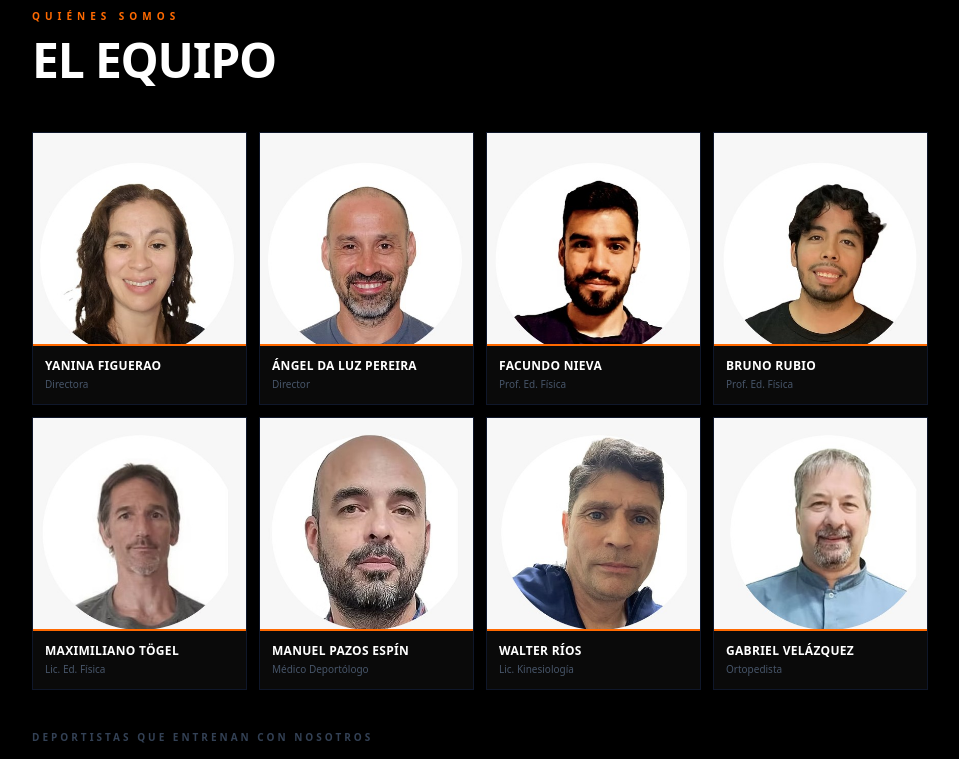
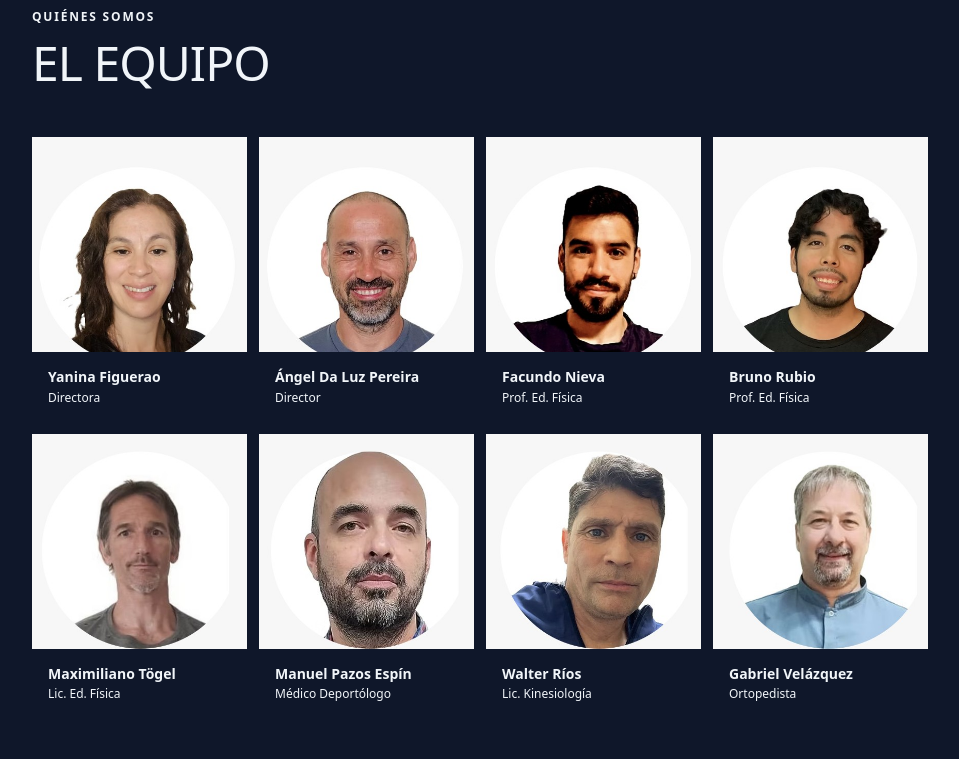
Before and after one commit to josedaluzp/hsp70-gestion, a React (Vite) app in the folder frontend/: page / in a window 1280 px wide. Shown: the part 3100-3859 px from the top of the page, without its empty margins (160-1119 px from the left). Built offline with nearby package versions, Linux system fonts and the light colour scheme; no server answers.

Commit message:
feat: redesign Equipo to amp info cards on ash-gray (DESIGN.md)

```diff
--- a/frontend/src/components/landing/LandingEquipo.tsx
+++ b/frontend/src/components/landing/LandingEquipo.tsx
@@ -2,28 +2,42 @@ import { EQUIPO } from "./data";
 
 function MemberCard({ nombre, rol, foto }: { nombre: string; rol: string; foto: string }) {
   return (
-    <div className="flex flex-col bg-neutral-950 border border-neutral-900 overflow-hidden group">
-      <div className="relative overflow-hidden aspect-square bg-neutral-900">
+    <div
+      className="flex flex-col overflow-hidden transition-shadow duration-200 cursor-default"
+      style={{
+        backgroundColor: "var(--color-white-canvas)",
+        borderRadius: "var(--radius-amp-card)",
+        border: "1px solid var(--color-light-border)",
+      }}
+      onMouseEnter={(e) => (e.currentTarget.style.boxShadow = "0 4px 16px rgba(0,0,0,0.06)")}
+      onMouseLeave={(e) => (e.currentTarget.style.boxShadow = "none")}
+    >
+      <div className="relative overflow-hidden aspect-square" style={{ backgroundColor: "var(--color-light-mist)" }}>
         <img
           src={foto}
           alt={nombre}
-          className="w-full h-full object-cover object-top group-hover:scale-105 transition-transform duration-500"
+          className="w-full h-full object-cover object-top"
           onError={(e) => {
-            const target = e.target as HTMLImageElement;
-            target.style.display = "none";
-            const fallback = target.nextElementSibling as HTMLElement | null;
-            if (fallback) fallback.classList.remove("hidden");
+            const t = e.target as HTMLImageElement;
+            t.style.display = "none";
+            const fb = t.nextElementSibling as HTMLElement | null;
+            if (fb) fb.style.display = "flex";
           }}
         />
-        {/* Fallback avatar */}
-        <div className="hidden absolute inset-0 flex items-center justify-center bg-neutral-900">
-          <div className="w-16 h-16 rounded-full bg-neutral-800 border-2 border-orange-500/30" />
+        {/* Fallback */}
+        <div className="absolute inset-0 items-center justify-center" style={{ display: "none", backgroundColor: "var(--color-light-mist)" }}>
+          <div className="w-14 h-14 rounded-full" style={{ backgroundColor: "var(--color-ash-gray)", border: "2px solid var(--color-light-border)" }} />
         </div>
-        <div className="absolute bottom-0 left-0 right-0 h-0.5 bg-orange-500" />
+        {/* Orange accent line */}
+        <div className="absolute bottom-0 left-0 right-0 h-0.5" style={{ backgroundColor: "var(--color-orange-ember)" }} />
       </div>
-      <div className="px-3 py-3">
-        <div className="text-xs font-black uppercase tracking-wide text-white leading-tight">{nombre}</div>
-        <div className="text-[10px] text-neutral-600 mt-1">{rol}</div>
+      <div className="px-4 py-4">
+        <div className="text-sm font-semibold leading-tight" style={{ fontFamily: "var(--font-landing)", color: "var(--color-deep-graphite)" }}>
+          {nombre}
+        </div>
+        <div className="text-xs mt-1" style={{ fontFamily: "var(--font-landing)", color: "var(--color-muted-stone)" }}>
+          {rol}
+        </div>
       </div>
     </div>
   );
@@ -31,32 +45,46 @@ function MemberCard({ nombre, rol, foto }: { nombre: string; rol: string; foto:
 
 export default function LandingEquipo() {
   return (
-    <section id="equipo" className="bg-black py-20 px-4 sm:px-6 border-b border-neutral-900">
+    <section
+      id="equipo"
+      className="px-6"
+      style={{
+        backgroundColor: "var(--color-ash-gray)",
+        borderTop: "1px solid var(--color-light-border)",
+        paddingTop: "80px",
+        paddingBottom: "80px",
+      }}
+    >
       <div className="max-w-4xl mx-auto">
-        <p className="text-[10px] font-black tracking-[0.5em] text-orange-500 uppercase mb-3">
+        <p className="text-xs font-semibold uppercase mb-3" style={{ fontFamily: "var(--font-landing)", color: "var(--color-orange-ember)", letterSpacing: "0.15em" }}>
           Quiénes somos
         </p>
-        <h2 className="text-4xl sm:text-5xl font-black uppercase leading-none mb-12 text-white">
-          EL EQUIPO
+        <h2
+          style={{
+            fontFamily: "var(--font-landing)",
+            fontSize: "clamp(36px, 6vw, 48px)",
+            fontWeight: 300,
+            letterSpacing: "-0.02em",
+            lineHeight: 1.1,
+            color: "var(--color-dark-charcoal)",
+            marginBottom: "48px",
+          }}
+        >
+          El equipo
         </h2>
 
         <div className="grid grid-cols-2 sm:grid-cols-4 gap-3">
-          {EQUIPO.map((m) => (
-            <MemberCard key={m.nombre} {...m} />
-          ))}
+          {EQUIPO.map((m) => <MemberCard key={m.nombre} {...m} />)}
         </div>
 
-        <div className="mt-10">
-          <p className="text-[10px] font-bold tracking-[0.3em] text-neutral-700 uppercase mb-4">
+        <div className="mt-12">
+          <p className="text-xs font-medium uppercase mb-4" style={{ fontFamily: "var(--font-landing)", color: "var(--color-muted-stone)", letterSpacing: "0.1em" }}>
             Deportistas que entrenan con nosotros
           </p>
           <div className="grid grid-cols-3 gap-3">
             {[1, 2, 3].map((i) => (
-              <div
-                key={i}
-                className="aspect-video bg-neutral-950 border border-neutral-900 flex items-center justify-center"
-              >
-                <span className="text-[9px] tracking-widest text-neutral-800 uppercase">Foto atleta</span>
+              <div key={i} className="aspect-video flex items-center justify-center" style={{ backgroundColor: "var(--color-white-canvas)", borderRadius: "var(--radius-amp-card)", border: "1px solid var(--color-light-border)" }}>
+                <span className="text-xs" style={{ color: "var(--color-light-border)", fontFamily: "var(--font-landing)" }}>Foto atleta</span>
               </div>
             ))}
           </div>
```
